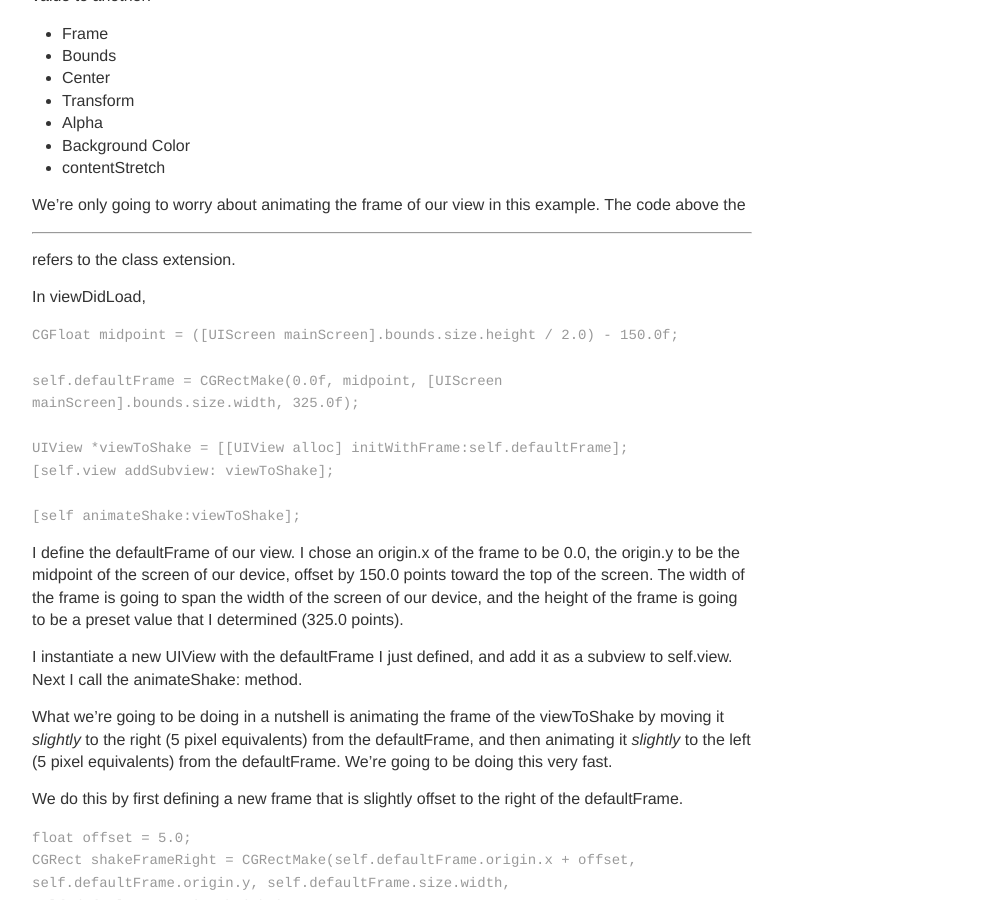
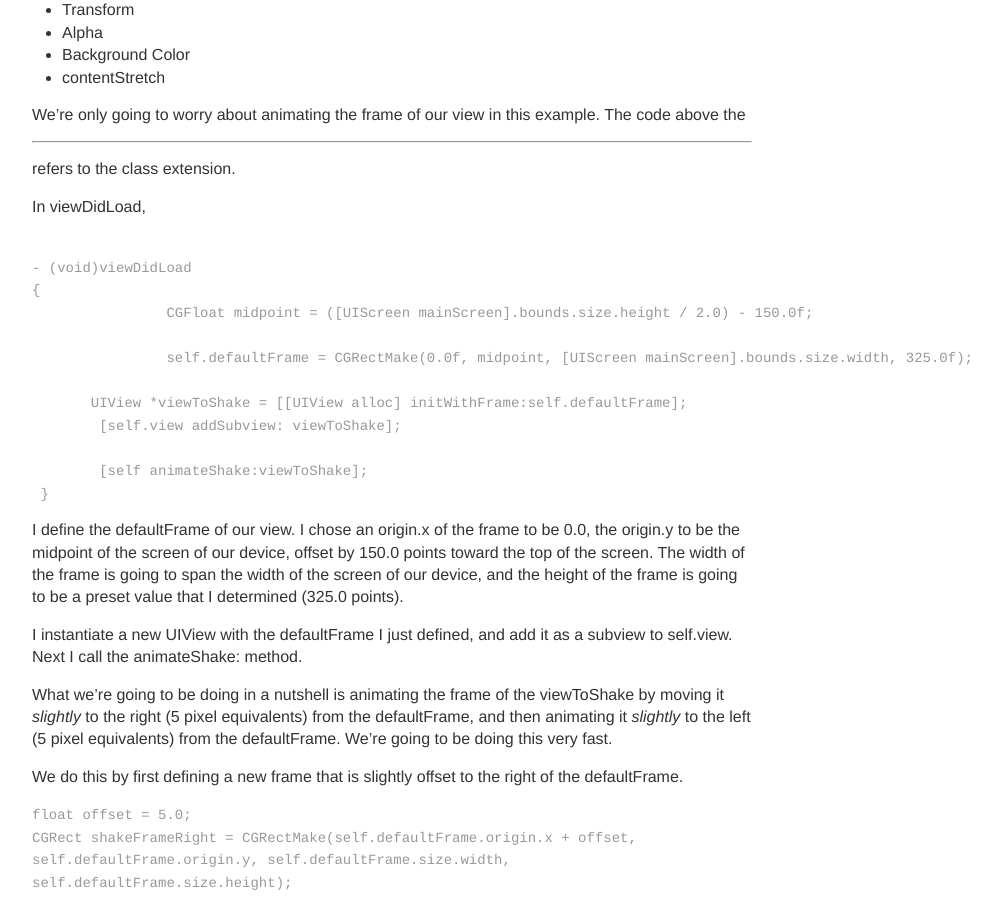
Before and after one commit to trentyou/trentyou.github.io, a Jekyll site: the page built from _posts/2014-12-7-Shaking a UIView.md, in a window 1280 px wide and 900 px high, scrolled down 3753 px. Shown: the whole window, without its empty margins (248-1249 px from the left). Built offline with Jekyll 4.4.1, drawn with Linux system fonts in a browser that asks for light colours.

Commit message:
Updated 2014-12-7-Shaking a UIView.md

```diff
--- a/_posts/2014-12-7-Shaking a UIView.md
+++ b/_posts/2014-12-7-Shaking a UIView.md
@@ -98,15 +98,11 @@ What's happening in this demonstration is that when the user has the "Select a l
 
           [UIView setAnimationRepeatCount:repeatCount];
           [UIView addKeyframeWithRelativeStartTime:0.0 relativeDuration:0.5 animations:^{
-
               viewToShake.frame = shakeFrameLeft;
-
           }];
 
           [UIView addKeyframeWithRelativeStartTime:0.5 relativeDuration:0.5 animations:^{
-
               viewToShake.frame = shakeFrameRight;
-
           }];
 
       }completion:^(BOOL finished) {
@@ -139,19 +135,21 @@ refers to the class extension.
 In viewDidLoad,
 
 <div style = "width:700px">
-<code>
-CGFloat midpoint = ([UIScreen mainScreen].bounds.size.height / 2.0) - 150.0f; <br>
-<br>
-       self.defaultFrame = CGRectMake(0.0f, midpoint, [UIScreen mainScreen].bounds.size.width, 325.0f); <br>
-       <br>
+<pre><code>
+- (void)viewDidLoad
+{
+		CGFloat midpoint = ([UIScreen mainScreen].bounds.size.height / 2.0) - 150.0f;
 
-        UIView *viewToShake = [[UIView alloc] initWithFrame:self.defaultFrame]; <br>
-        [self.view addSubview: viewToShake];<br>
-        <br>
+		self.defaultFrame = CGRectMake(0.0f, midpoint, [UIScreen mainScreen].bounds.size.width, 325.0f);
 
-        [self animateShake:viewToShake];<br>
-</code>
+       UIView *viewToShake = [[UIView alloc] initWithFrame:self.defaultFrame];
+        [self.view addSubview: viewToShake];
+
+        [self animateShake:viewToShake];
+ }
+</code></pre>
 </div>
+
 I define the defaultFrame of our view. I chose an origin.x of the frame to be 0.0, the origin.y to be the midpoint of the screen of our device, offset by 150.0 points toward the top of the screen. The width of the frame is going to span the width of the screen of our device, and the height of the frame is going to be a preset value that I determined (325.0 points).
 
 I instantiate a new UIView with the defaultFrame I just defined, and add it as a subview to self.view. Next I call the animateShake: method.
```
